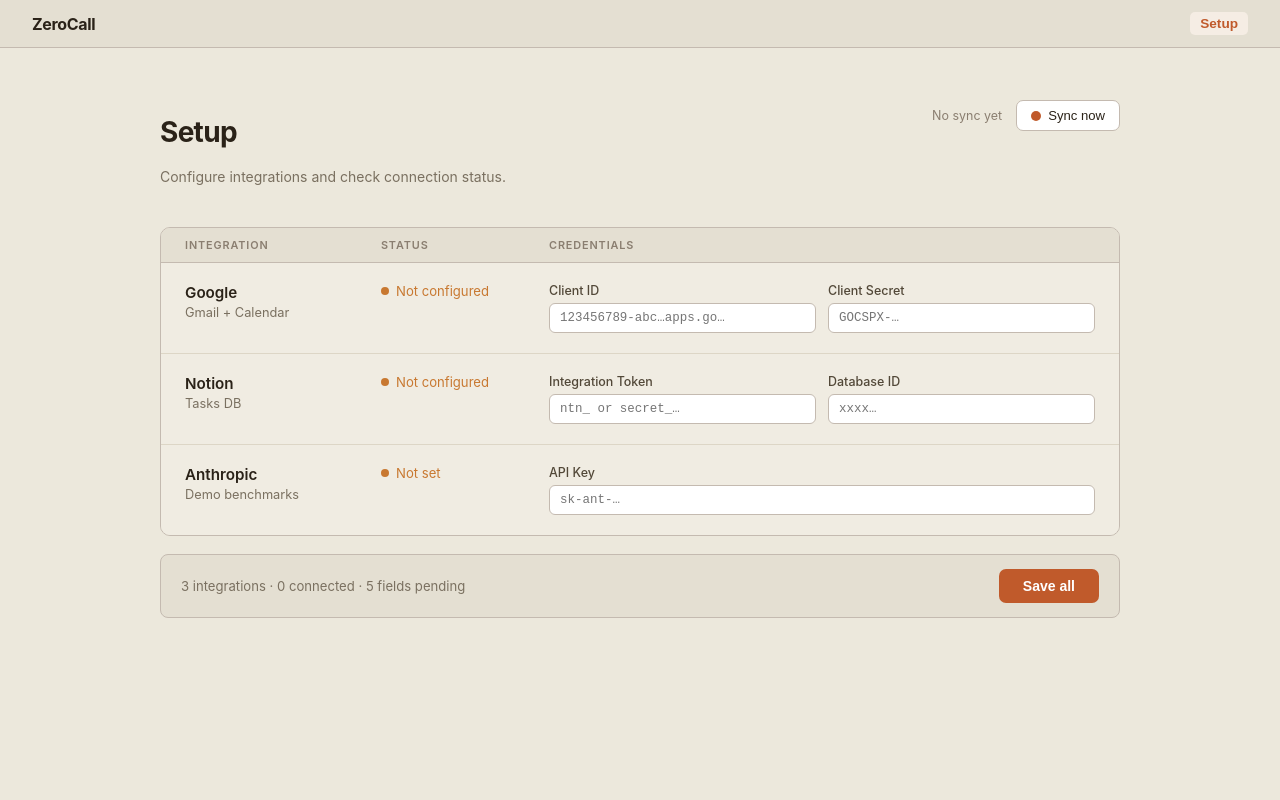
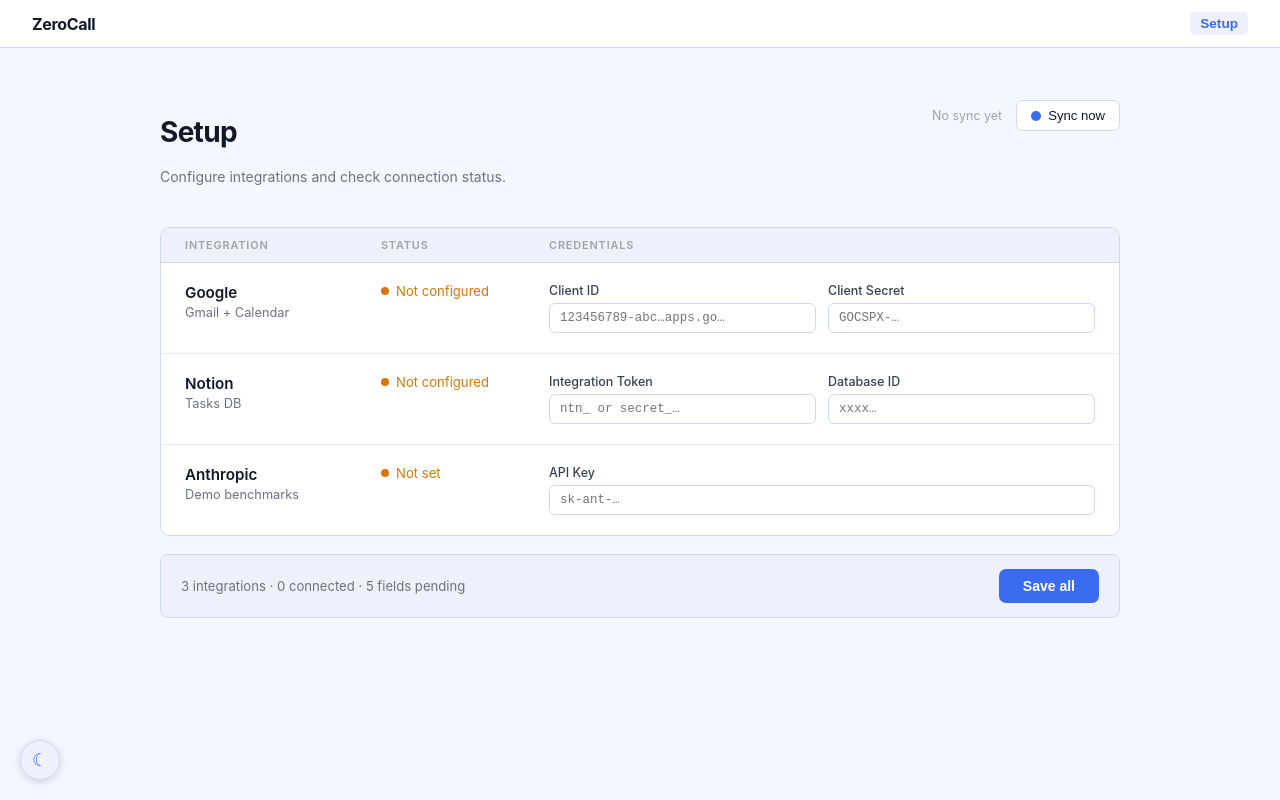
Before and after one commit to nmokey/zerocall, a React (Vite) app in the folder web/: page / in a window 1280 px wide. Built offline with nearby package versions, Linux system fonts and the light colour scheme; no server answers.

Commit message:
Change colorways

```diff
--- a/web/src/App.tsx
+++ b/web/src/App.tsx
@@ -2,31 +2,12 @@
 import { getStatus } from './api';
 import Setup from './pages/Setup';
 import Trace from './pages/Trace';
+import { DARK, LIGHT, type Theme } from './theme';
 
 type Page = 'setup' | 'trace';
 type AppState = 'loading' | 'setup' | 'ready';
 
-const NAV: React.CSSProperties = {
-  display: 'flex',
-  alignItems: 'center',
-  gap: '20px',
-  padding: '12px 32px',
-  background: '#e4dfd2',
-  borderBottom: '1.5px solid #c4bab0',
-  position: 'sticky' as const,
-  top: 0,
-  zIndex: 10,
-};
-
-const NAV_TITLE: React.CSSProperties = {
-  fontWeight: 700,
-  fontSize: '1rem',
-  letterSpacing: '-0.02em',
-  color: '#2a2218',
-  flex: 1,
-};
-
-function NavLink({ label, active, onClick }: { label: string; active: boolean; onClick: () => void }) {
+function NavLink({ label, active, onClick, T }: { label: string; active: boolean; onClick: () => void; T: Theme }) {
   return (
     <button
       onClick={onClick}
@@ -35,11 +16,12 @@
         cursor: 'pointer',
         fontSize: '0.85rem',
         fontWeight: active ? 600 : 400,
-        color: active ? '#c05a2b' : '#7a7060',
+        color: active ? T.navActiveText : T.navInactiveText,
         padding: '4px 10px',
         borderRadius: '5px',
-        background: active ? '#f5ede4' : 'none',
+        background: active ? T.navActiveBg : 'none',
         textDecoration: 'none',
+        transition: 'color 0.15s, background 0.15s',
       } as React.CSSProperties}
     >
       {label}
@@ -47,9 +29,50 @@
   );
 }
 
+function ThemeToggle({ dark, onToggle, T }: { dark: boolean; onToggle: () => void; T: Theme }) {
+  return (
+    <button
+      onClick={onToggle}
+      title={dark ? 'Switch to light mode' : 'Switch to dark mode'}
+      style={{
+        position: 'fixed',
+        bottom: 20,
+        left: 20,
+        zIndex: 200,
+        width: 40,
+        height: 40,
+        borderRadius: '50%',
+        border: `1.5px solid ${T.border}`,
+        background: T.toggleBg,
+        color: T.toggleFg,
+        cursor: 'pointer',
+        display: 'flex',
+        alignItems: 'center',
+        justifyContent: 'center',
+        fontSize: '1.1rem',
+        boxShadow: '0 2px 8px rgba(0,0,0,0.15)',
+        transition: 'background 0.2s, border-color 0.2s',
+      }}
+    >
+      {dark ? '☀' : '☾'}
+    </button>
+  );
+}
+
 export default function App() {
   const [appState, setAppState] = useState<AppState>('loading');
   const [page, setPage] = useState<Page>('setup');
+  const [dark, setDark] = useState(() => {
+    try { return localStorage.getItem('zc-theme') === 'dark'; }
+    catch { return false; }
+  });
+
+  const T = dark ? DARK : LIGHT;
+
+  useEffect(() => {
+    try { localStorage.setItem('zc-theme', dark ? 'dark' : 'light'); }
+    catch { /* ignore */ }
+  }, [dark]);
 
   useEffect(() => {
     getStatus()
@@ -63,7 +86,7 @@
 
   if (appState === 'loading') {
     return (
-      <div style={{ display: 'flex', alignItems: 'center', justifyContent: 'center', height: '100vh', background: '#ece8dc', color: '#7a7060', fontSize: '0.9rem' }}>
+      <div style={{ display: 'flex', alignItems: 'center', justifyContent: 'center', height: '100vh', background: T.bg, color: T.muted, fontSize: '0.9rem' }}>
         Loading…
       </div>
     );
@@ -77,15 +100,30 @@
   const isReady = appState === 'ready';
 
   return (
-    <div style={{ minHeight: '100vh', background: '#ece8dc', fontFamily: "-apple-system, BlinkMacSystemFont, 'Segoe UI', sans-serif" }}>
-      <nav style={NAV}>
-        <span style={NAV_TITLE}>ZeroCall</span>
-        <NavLink label="Setup" active={page === 'setup'} onClick={() => setPage('setup')} />
-        {isReady && <NavLink label="Trace" active={page === 'trace'} onClick={() => setPage('trace')} />}
+    <div style={{ minHeight: '100vh', background: T.bg, fontFamily: "-apple-system, BlinkMacSystemFont, 'Segoe UI', sans-serif", transition: 'background 0.2s' }}>
+      <nav style={{
+        display: 'flex',
+        alignItems: 'center',
+        gap: '20px',
+        padding: '12px 32px',
+        background: T.navBg,
+        borderBottom: `1.5px solid ${T.navBorder}`,
+        position: 'sticky',
+        top: 0,
+        zIndex: 10,
+        transition: 'background 0.2s, border-color 0.2s',
+      }}>
+        <span style={{ fontWeight: 700, fontSize: '1rem', letterSpacing: '-0.02em', color: T.navText, flex: 1 }}>
+          ZeroCall
+        </span>
+        <NavLink label="Setup" active={page === 'setup'} onClick={() => setPage('setup')} T={T} />
+        {isReady && <NavLink label="Trace" active={page === 'trace'} onClick={() => setPage('trace')} T={T} />}
       </nav>
 
-      {page === 'setup' && <Setup onDone={onSetupDone} />}
-      {page === 'trace' && isReady && <Trace />}
+      {page === 'setup' && <Setup onDone={onSetupDone} T={T} />}
+      {page === 'trace' && isReady && <Trace T={T} />}
+
+      <ThemeToggle dark={dark} onToggle={() => setDark(d => !d)} T={T} />
     </div>
   );
 }
--- a/web/src/pages/Setup.tsx
+++ b/web/src/pages/Setup.tsx
@@ -1,33 +1,11 @@
 import React, { useEffect, useRef, useState } from 'react';
 import { getConfig, getGoogleAuthUrl, getStatus, postConfig, triggerSync, type ApiConfig, type ApiStatus } from '../api';
+import type { Theme } from '../theme';
 
 interface Props {
   onDone: () => void;
+  T: Theme;
 }
-
-// ─── Shared design tokens (parchment palette) ─────────────────────────────────
-
-const T = {
-  bg: '#ece8dc',
-  card: '#f0ece2',
-  cardHead: '#e4dfd2',
-  border: '#c4bab0',
-  primary: '#c05a2b',
-  primaryHover: '#a84c23',
-  text: '#2a2218',
-  muted: '#7a7060',
-  dimmer: '#8a7e70',
-  label: '#524838',
-  inputBg: 'white',
-  lockedBg: '#e8e4d8',
-  lockedText: '#7a7060',
-  success: '#2e7d4f',
-  error: '#b53030',
-  successBg: '#e6f4ea',
-  successBorder: '#9dceab',
-  errorBg: '#fdf0f0',
-  errorBorder: '#efb8b8',
-};
 
 // ─── Sub-components ───────────────────────────────────────────────────────────
 
@@ -39,9 +17,10 @@
   type?: 'text' | 'password';
   isSet?: boolean;
   onChange: (v: string) => void;
+  T: Theme;
 }
 
-function CredField({ label, name, value, placeholder, type = 'text', isSet = false, onChange }: CredFieldProps) {
+function CredField({ label, name, value, placeholder, type = 'text', isSet = false, onChange, T }: CredFieldProps) {
   const [locked, setLocked] = useState(isSet);
   const inputRef = useRef<HTMLInputElement>(null);
 
@@ -95,10 +74,11 @@
   );
 }
 
-function StatusDot({ ok, label }: { ok: boolean; label: string }) {
+function StatusDot({ ok, label, T }: { ok: boolean; label: string; T: Theme }) {
+  const color = ok ? T.success : T.warn;
   return (
-    <div style={{ display: 'flex', alignItems: 'center', gap: 7, fontSize: '0.82rem', color: ok ? T.success : '#c87830' }}>
-      <span style={{ width: 8, height: 8, borderRadius: '50%', background: ok ? T.success : '#c87830', flexShrink: 0, display: 'inline-block' }} />
+    <div style={{ display: 'flex', alignItems: 'center', gap: 7, fontSize: '0.82rem', color }}>
+      <span style={{ width: 8, height: 8, borderRadius: '50%', background: color, flexShrink: 0, display: 'inline-block' }} />
       {label}
     </div>
   );
@@ -106,7 +86,7 @@
 
 // ─── Main component ───────────────────────────────────────────────────────────
 
-export default function Setup({ onDone }: Props) {
+export default function Setup({ onDone, T }: Props) {
   const [status, setStatus] = useState<ApiStatus | null>(null);
   const [config, setConfig] = useState<ApiConfig | null>(null);
   const [fields, setFields] = useState<Record<string, string>>({
@@ -125,7 +105,6 @@
     Promise.all([getStatus(), getConfig()]).then(([s, c]) => {
       setStatus(s);
       setConfig(c);
-      // Populate fields with existing masked values
       if (c.values) {
         setFields({
           GOOGLE_CLIENT_ID: c.values.GOOGLE_CLIENT_ID || '',
@@ -199,9 +178,7 @@
   const pendingCount = allFields.filter(k => !present.includes(k)).length;
 
   const lastSync = status?.lastSync;
-  const syncLabel = lastSync
-    ? `last sync · ${lastSync} · `
-    : 'No sync yet';
+  const syncLabel = lastSync ? `last sync · ${lastSync} · ` : 'No sync yet';
 
   const tableHead: React.CSSProperties = {
     display: 'grid',
@@ -216,7 +193,7 @@
     padding: '20px 24px',
     alignItems: 'start',
     background: T.card,
-    borderBottom: `1px solid #ddd6c6`,
+    borderBottom: `1px solid ${T.tableRowBorder}`,
   };
   const sectionLabel: React.CSSProperties = {
     fontSize: '0.68rem',
@@ -248,7 +225,7 @@
           <button
             onClick={handleSync}
             disabled={syncing}
-            style={{ display: 'flex', alignItems: 'center', gap: 7, padding: '7px 14px', fontSize: '0.82rem', fontWeight: 500, border: `1.5px solid ${T.border}`, borderRadius: 7, background: 'white', color: T.text, cursor: 'pointer', whiteSpace: 'nowrap' }}
+            style={{ display: 'flex', alignItems: 'center', gap: 7, padding: '7px 14px', fontSize: '0.82rem', fontWeight: 500, border: `1.5px solid ${T.border}`, borderRadius: 7, background: T.inputBg, color: T.text, cursor: 'pointer', whiteSpace: 'nowrap' }}
           >
             <span style={{ width: 10, height: 10, borderRadius: '50%', background: T.primary, flexShrink: 0, display: 'inline-block' }} />
             {syncing ? 'Syncing…' : 'Sync now'}
@@ -280,20 +257,20 @@
               <div style={{ fontSize: '0.8rem', color: T.muted, marginTop: 3 }}>Gmail + Calendar</div>
             </div>
             <div>
-              {!googleCredOk && <StatusDot ok={false} label="Not configured" />}
+              {!googleCredOk && <StatusDot ok={false} label="Not configured" T={T} />}
               {googleCredOk && !googleAuthed && (
                 <>
-                  <StatusDot ok={false} label="Auth required" />
+                  <StatusDot ok={false} label="Auth required" T={T} />
                   <button type="button" onClick={handleGoogleAuth} style={{ display: 'block', marginTop: 5, padding: 0, fontSize: '0.75rem', color: T.primary, background: 'none', border: 'none', cursor: 'pointer', textDecoration: 'underline', textAlign: 'left' }}>
                     Authorize →
                   </button>
                 </>
               )}
-              {googleCredOk && googleAuthed && <StatusDot ok={true} label="Connected" />}
+              {googleCredOk && googleAuthed && <StatusDot ok={true} label="Connected" T={T} />}
             </div>
             <div style={{ display: 'flex', gap: 12 }}>
-              <CredField label="Client ID" name="GOOGLE_CLIENT_ID" value={fields.GOOGLE_CLIENT_ID} placeholder="123456789-abc…apps.go…" isSet={present.includes('GOOGLE_CLIENT_ID')} onChange={v => setField('GOOGLE_CLIENT_ID', v)} />
-              <CredField label="Client Secret" name="GOOGLE_CLIENT_SECRET" value={fields.GOOGLE_CLIENT_SECRET} placeholder="GOCSPX-…" type="password" isSet={present.includes('GOOGLE_CLIENT_SECRET')} onChange={v => setField('GOOGLE_CLIENT_SECRET', v)} />
+              <CredField label="Client ID" name="GOOGLE_CLIENT_ID" value={fields.GOOGLE_CLIENT_ID} placeholder="123456789-abc…apps.go…" isSet={present.includes('GOOGLE_CLIENT_ID')} onChange={v => setField('GOOGLE_CLIENT_ID', v)} T={T} />
+              <CredField label="Client Secret" name="GOOGLE_CLIENT_SECRET" value={fields.GOOGLE_CLIENT_SECRET} placeholder="GOCSPX-…" type="password" isSet={present.includes('GOOGLE_CLIENT_SECRET')} onChange={v => setField('GOOGLE_CLIENT_SECRET', v)} T={T} />
             </div>
           </div>
 
@@ -303,10 +280,10 @@
               <div style={{ fontWeight: 600, fontSize: '0.95rem', color: T.text }}>Notion</div>
               <div style={{ fontSize: '0.8rem', color: T.muted, marginTop: 3 }}>Tasks DB</div>
             </div>
-            <div><StatusDot ok={notionOk} label={notionOk ? 'Connected' : 'Not configured'} /></div>
+            <div><StatusDot ok={notionOk} label={notionOk ? 'Connected' : 'Not configured'} T={T} /></div>
             <div style={{ display: 'flex', gap: 12 }}>
-              <CredField label="Integration Token" name="NOTION_TOKEN" value={fields.NOTION_TOKEN} placeholder="ntn_ or secret_…" type="password" isSet={present.includes('NOTION_TOKEN')} onChange={v => setField('NOTION_TOKEN', v)} />
-              <CredField label="Database ID" name="NOTION_DATABASE_ID" value={fields.NOTION_DATABASE_ID} placeholder="xxxx…" isSet={present.includes('NOTION_DATABASE_ID')} onChange={v => setField('NOTION_DATABASE_ID', v)} />
+              <CredField label="Integration Token" name="NOTION_TOKEN" value={fields.NOTION_TOKEN} placeholder="ntn_ or secret_…" type="password" isSet={present.includes('NOTION_TOKEN')} onChange={v => setField('NOTION_TOKEN', v)} T={T} />
+              <CredField label="Database ID" name="NOTION_DATABASE_ID" value={fields.NOTION_DATABASE_ID} placeholder="xxxx…" isSet={present.includes('NOTION_DATABASE_ID')} onChange={v => setField('NOTION_DATABASE_ID', v)} T={T} />
             </div>
           </div>
 
@@ -316,9 +293,9 @@
               <div style={{ fontWeight: 600, fontSize: '0.95rem', color: T.text }}>Anthropic</div>
               <div style={{ fontSize: '0.8rem', color: T.muted, marginTop: 3 }}>Demo benchmarks</div>
             </div>
-            <div><StatusDot ok={anthropicOk} label={anthropicOk ? 'Set' : 'Not set'} /></div>
+            <div><StatusDot ok={anthropicOk} label={anthropicOk ? 'Set' : 'Not set'} T={T} /></div>
             <div style={{ display: 'flex', gap: 12 }}>
-              <CredField label="API Key" name="ANTHROPIC_API_KEY" value={fields.ANTHROPIC_API_KEY} placeholder="sk-ant-…" type="password" isSet={anthropicOk} onChange={v => setField('ANTHROPIC_API_KEY', v)} />
+              <CredField label="API Key" name="ANTHROPIC_API_KEY" value={fields.ANTHROPIC_API_KEY} placeholder="sk-ant-…" type="password" isSet={anthropicOk} onChange={v => setField('ANTHROPIC_API_KEY', v)} T={T} />
             </div>
           </div>
         </div>
--- /dev/null
+++ b/web/src/theme.ts
@@ -0,0 +1,110 @@
+export type Theme = {
+  bg: string;
+  card: string;
+  cardHead: string;
+  border: string;
+  primary: string;
+  primaryHover: string;
+  text: string;
+  muted: string;
+  dimmer: string;
+  label: string;
+  inputBg: string;
+  lockedBg: string;
+  lockedText: string;
+  success: string;
+  warn: string;
+  error: string;
+  successBg: string;
+  successBorder: string;
+  errorBg: string;
+  errorBorder: string;
+  withoutAccent: string;
+  withAccent: string;
+  barBg: string;
+  latencyColor: string;
+  tableRowBorder: string;
+  toastBg: string;
+  navBg: string;
+  navBorder: string;
+  navText: string;
+  navActiveText: string;
+  navActiveBg: string;
+  navInactiveText: string;
+  toggleBg: string;
+  toggleFg: string;
+};
+
+export const LIGHT: Theme = {
+  bg: '#f5f7ff',
+  card: '#ffffff',
+  cardHead: '#eef1fb',
+  border: '#d0d8f0',
+  primary: '#3b6bef',
+  primaryHover: '#2a56d4',
+  text: '#111827',
+  muted: '#6b7280',
+  dimmer: '#9ca3af',
+  label: '#374151',
+  inputBg: '#ffffff',
+  lockedBg: '#eef1fb',
+  lockedText: '#6b7280',
+  success: '#16a34a',
+  warn: '#d97706',
+  error: '#dc2626',
+  successBg: '#f0fdf4',
+  successBorder: '#86efac',
+  errorBg: '#fef2f2',
+  errorBorder: '#fca5a5',
+  withoutAccent: '#dc2626',
+  withAccent: '#2563eb',
+  barBg: '#dbeafe',
+  latencyColor: '#7c3aed',
+  tableRowBorder: '#e5e9f8',
+  toastBg: '#ffffff',
+  navBg: '#ffffff',
+  navBorder: '#d0d8f0',
+  navText: '#111827',
+  navActiveText: '#3b6bef',
+  navActiveBg: '#eef1fb',
+  navInactiveText: '#6b7280',
+  toggleBg: '#eef1fb',
+  toggleFg: '#3b6bef',
+};
+
+export const DARK: Theme = {
+  bg: '#0d1117',
+  card: '#161c27',
+  cardHead: '#1c2333',
+  border: '#2a3650',
+  primary: '#4d80f0',
+  primaryHover: '#3b6bef',
+  text: '#e2e8f0',
+  muted: '#8b9ab2',
+  dimmer: '#6b7a94',
+  label: '#a8b8d0',
+  inputBg: '#1c2333',
+  lockedBg: '#151b28',
+  lockedText: '#6b7a94',
+  success: '#22c55e',
+  warn: '#fbbf24',
+  error: '#f87171',
+  successBg: '#052e16',
+  successBorder: '#166534',
+  errorBg: '#2d0a0a',
+  errorBorder: '#7f1d1d',
+  withoutAccent: '#f87171',
+  withAccent: '#60a5fa',
+  barBg: '#1e3a5f',
+  latencyColor: '#a78bfa',
+  tableRowBorder: '#1e293b',
+  toastBg: '#1c2333',
+  navBg: '#0d1117',
+  navBorder: '#2a3650',
+  navText: '#e2e8f0',
+  navActiveText: '#60a5fa',
+  navActiveBg: '#1e2d45',
+  navInactiveText: '#8b9ab2',
+  toggleBg: '#1c2333',
+  toggleFg: '#60a5fa',
+};
```
Also changed, not shown: web/src/api.ts (+29 -0 lines), web/src/pages/Trace.tsx (+34 -54 lines), 1 other file (tests, documents, lock files or other folders).
